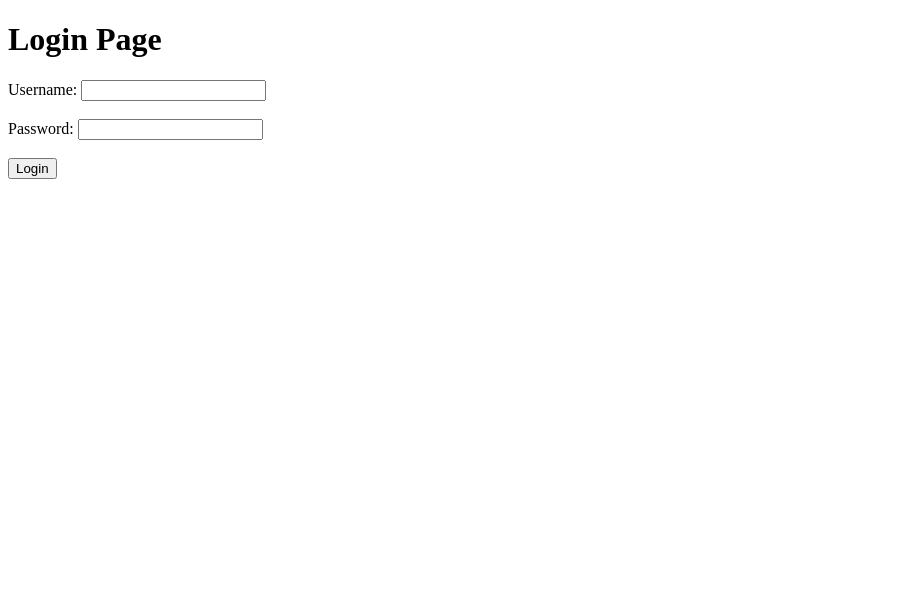
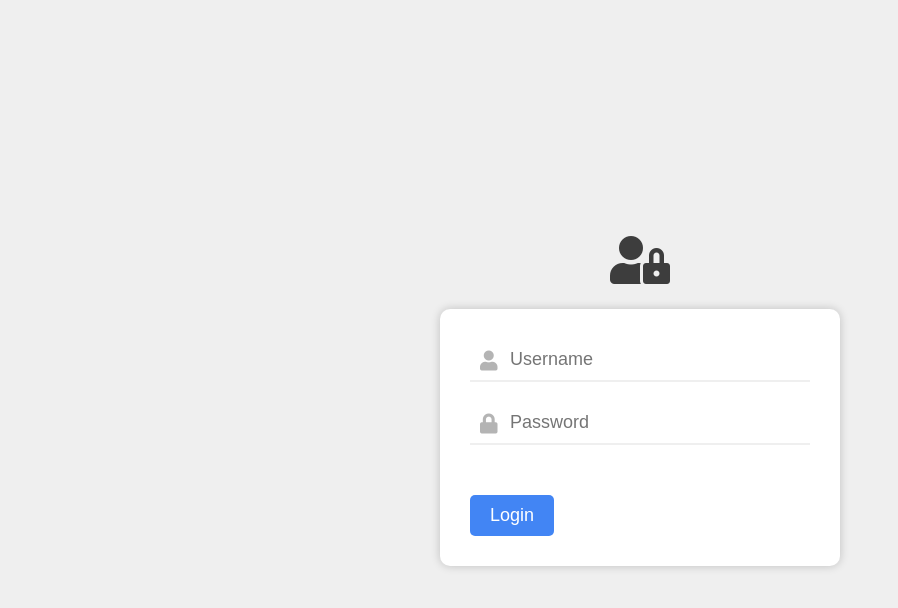
Before and after one commit to Tomatotech90/scada-water_tank, a plain HTML site: page index.html in a window 1280 px wide. Shown: the whole page, without its empty margins (0-898 px from the left). Drawn offline with Linux system fonts and the light colour scheme.

Commit message:
Update index.html

```diff
--- a/index.html
+++ b/index.html
@@ -4,16 +4,97 @@
   <meta charset="UTF-8">
   <meta name="viewport" content="width=device-width, initial-scale=1.0">
   <title>Login Page</title>
+  <link rel="stylesheet" href="https://cdnjs.cloudflare.com/ajax/libs/font-awesome/5.15.3/css/all.min.css" integrity="sha512-UgSbdAVZz7PZnHxZVhF+oPlc9N7NADiK5Q5nyZ/Xwz1nwfc47KKiNzJuNLOb4p4dtiY3Lgry0u79bF78Rw8uVQ==" crossorigin="anonymous" referrerpolicy="no-referrer" />
+  <style>
+    * {
+      box-sizing: border-box;
+    }
+    body {
+      font-family: 'Montserrat', sans-serif;
+      background-color: #EFEFEF;
+      margin: 0;
+      padding: 0;
+    }
+    .container {
+      display: flex;
+      flex-direction: column;
+      justify-content: center;
+      align-items: center;
+      height: 100vh;
+      margin: 0 auto;
+      max-width: 600px;
+    }
+    .logo {
+      color: #3D3D3D;
+      font-size: 48px;
+      margin-bottom: 20px;
+    }
+    .login-form {
+      background-color: #FFF;
+      border-radius: 10px;
+      box-shadow: 0px 0px 10px rgba(0, 0, 0, 0.2);
+      padding: 30px;
+      width: 100%;
+      max-width: 400px;
+    }
+    .input-container {
+      position: relative;
+      margin-bottom: 20px;
+    }
+    .input-container i {
+      position: absolute;
+      top: 50%;
+      transform: translateY(-50%);
+      left: 10px;
+      color: #B4B4B4;
+      font-size: 20px;
+    }
+    .input-container input {
+      width: 100%;
+      border: none;
+      border-bottom: 2px solid #EFEFEF;
+      padding: 10px 10px 10px 40px;
+      font-size: 18px;
+      color: #3D3D3D;
+      background-color: transparent;
+      transition: border-bottom 0.2s;
+    }
+    .input-container input:focus {
+      outline: none;
+      border-bottom: 2px solid #4285F4;
+    }
+    .btn {
+      background-color: #4285F4;
+      border: none;
+      border-radius: 5px;
+      color: #FFF;
+      cursor: pointer;
+      font-size: 18px;
+      padding: 10px 20px;
+      margin-top: 30px;
+      transition: background-color 0.2s;
+    }
+    .btn:hover {
+      background-color: #3367D6;
+    }
+  </style>
 </head>
 <body>
-  <h1>Login Page</h1>
-  <form onsubmit="return login()">
-    <label for="username">Username:</label>
-    <input type="text" id="username" name="username"><br><br>
-    <label for="password">Password:</label>
-    <input type="password" id="password" name="password"><br><br>
-    <button type="submit">Login</button>
-  </form>
+  <div class="container">
+    <div class="logo"><i class="fas fa-user-lock"></i></div>
+    <form class="login-form" onsubmit="return login()">
+      <div class="input-container">
+        <i class="fas fa-user"></i>
+        <input type="text" id="username" name="username" placeholder="Username">
+      </div>
+
+  <div class="input-container">
+    <i class="fas fa-lock"></i>
+    <input type="password" id="password" name="password" placeholder="Password">
+  </div>
+  <button type="submit" class="btn">Login</button>
+</form>
+</div>
   <script>
     function login() {
       // Check if username and password are correct
```
